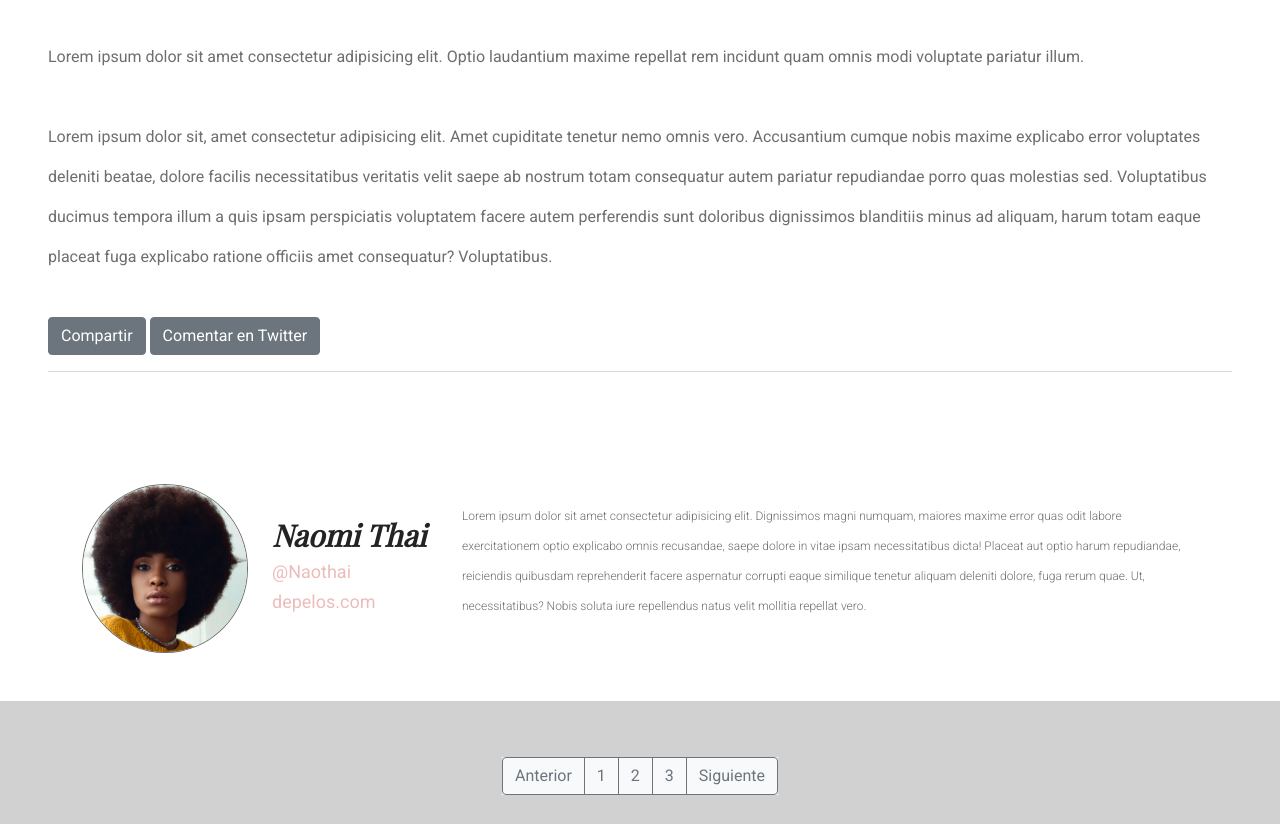
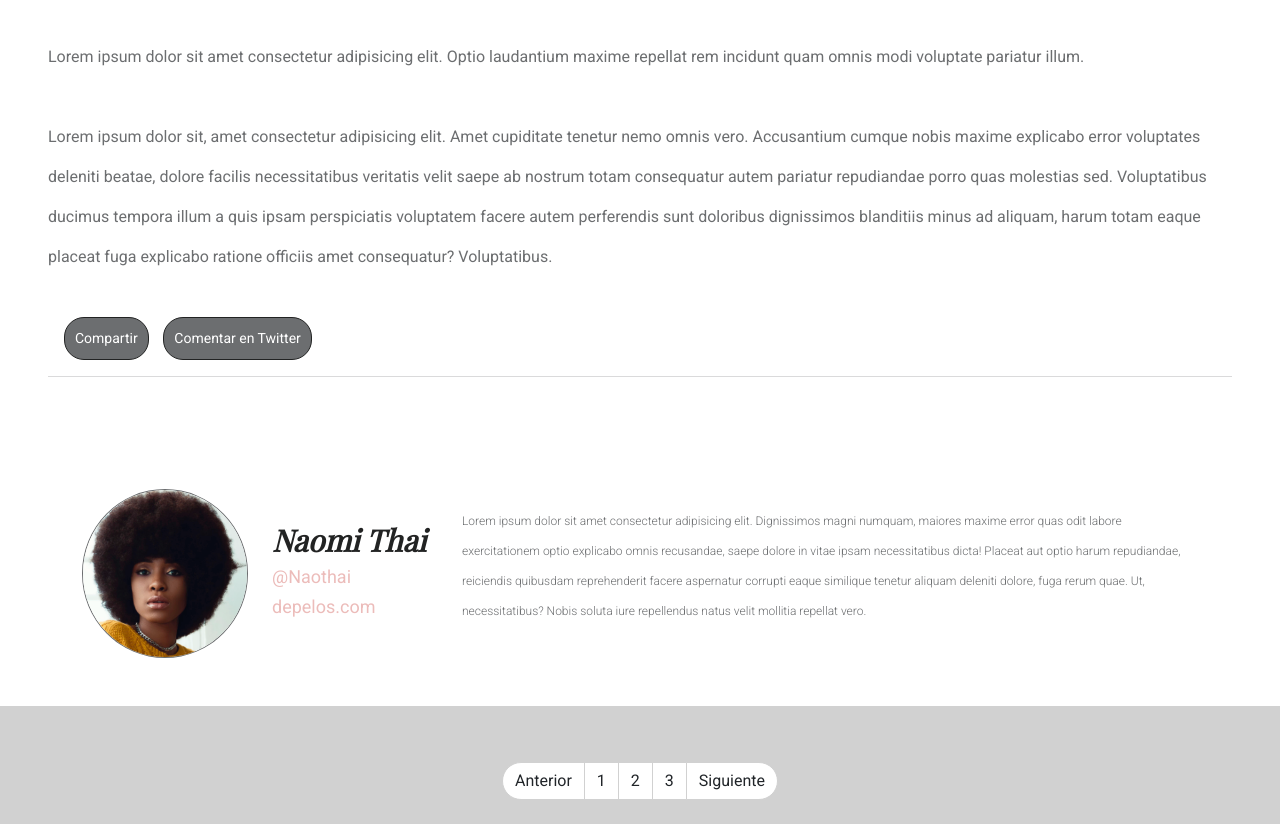
Before and after one commit to DiegoCordovaRatti/BarberShop, a plain HTML site: page index.html in a window 1280 px wide. Shown: the part 1392-2216 px from the top of the page. Drawn offline with nearby package versions, Linux system fonts and the light colour scheme; a web font is replaced by a local one.

Commit message:
third commit

```diff
--- a/assets/scss/componentes/_buttons.scss
+++ b/assets/scss/componentes/_buttons.scss
@@ -1,26 +1,21 @@
-// .button{
-//     padding: 0.7rem 2rem;
-//     border-radius: 3px;
-//     font-family: $open-sans;
-//     font-size: $small;
-//     color:$white;
-// }
+.pagination{
+    .pagination__container{
+        .btn{
+            border: solid $light-gray thin;
+            background-color: white;
+            transition: 500ms ease;
+            &:hover{
+                background-color: $eerie-black;
+            }
+        }
+        .btn.btn--left{
+            border-bottom-left-radius: 20px;
+            border-top-left-radius: 20px;
+        }
+        .btn.btn--right{
+            border-bottom-right-radius: 20px;
+            border-top-right-radius: 20px;
+        }
+    }
 
-// .button_default{
-//    color: $carmine-pink;
-//    border: $carmine-pink;
-//    &:hover{
-//        background-color: $salmon;
-//        border-color:$salmon;
-//        color: $black-olive;
-//    }
-// }
-
-// .button_positive {
-//     background-color: $verdigris;
-//     border-color: $verdigris;
-//     &:hover {
-//     background-color: $medium-aquamarine;
-//     border-color: $medium-aquamarine;
-//     }
-// }
+    }
--- a/assets/scss/layout/_article.scss
+++ b/assets/scss/layout/_article.scss
@@ -10,6 +10,11 @@
             margin: 40px 0;
             font-size: $medium;
         }
+        .btn-sm{
+            border: solid $raisin-black thin;
+            border-radius: 20px;
+            padding: 10px 10px;
+            background-color: $nickel;
+        }
     }
-
 }
--- a/assets/scss/layout/_footer.scss
+++ b/assets/scss/layout/_footer.scss
@@ -4,7 +4,7 @@
     .footer__container{
         @include flex-container;
         .footer__logo{
-        width: 100px;
+        width: 150px;
     }
     }
 
--- a/assets/scss/layout/_header.scss
+++ b/assets/scss/layout/_header.scss
@@ -12,5 +12,18 @@
             font-weight: $black-weight;
             text-align: center;
         }
+        .header__scroll{
+            color: $platinum;
+            animation: MoveUpDown 1s linear infinite;
+            position: absolute;
+        }
+        @keyframes MoveUpDown {
+            0%, 100% {
+              bottom: 0;
+            }
+            50% {
+              bottom: 5px;
+            }
+          }
     }
 }
--- a/assets/scss/layout/_navbar.scss
+++ b/assets/scss/layout/_navbar.scss
@@ -1,7 +1,10 @@
-.navbar{
+.navbar {
     background-color: $eerie-black;
     padding: 10px 5%;
-    .navbar__logo{
-        width: 100px;
+
+    .navbar__container {
+        .navbar__logo {
+            width: 100px;
+        }
     }
 }
--- a/index.html
+++ b/index.html
@@ -61,12 +61,13 @@
     <header class="header">
         <div class="header__container">
             <h1 class="header__title col-sm-12 col-lg-5">5 formas de cuidar tu corte de cabello</h1>
+            <a href="#article"><i class="header__scroll fas fa-angle-double-down fa-4x"></i></a>
         </div>
     </header>
 
 
     <!------------------- ARTICLE ---------------------->
-    <article class="article py-5">
+    <article id="article" class="article py-5">
         <div class="article__container px-5">
             <h3 class="article__date">12 de abril de 2018</h3>
             <p class="article__paragraph">Lorem ipsum, dolor sit amet consectetur adipisicing elit. Quaerat vero
@@ -94,8 +95,14 @@
                 molestias sed. Voluptatibus ducimus tempora illum a quis ipsam perspiciatis voluptatem facere autem
                 perferendis sunt doloribus dignissimos blanditiis minus ad aliquam, harum totam eaque placeat fuga
                 explicabo ratione officiis amet consequatur? Voluptatibus.</p>
-            <button type="button" class="btn btn-secondary">Compartir</button>
-            <button type="button" class="btn btn-secondary">Comentar en Twitter</button>
+            <div class="article__buttons row text-sm-center text-md-start ps-3">
+                <div class="col-4 col-lg-1">
+                    <button type="button" class="btn-sm btn-secondary">Compartir</button>
+                </div>
+                <div class="col-8 col-lg-11">
+                    <button type="button" class="btn-sm btn-secondary">Comentar en Twitter</button>
+                </div>
+            </div>
             <hr>
         </div>
     </article>
@@ -127,12 +134,12 @@
     <!------------------- NAV ---------------------->
     <nav class="pagination">
         <div class="pagination__container mx-auto">
-            <div class="btn-group bg-light" role="group" aria-label="First group">
-                <button type="button" class="btn btn-outline-secondary">Anterior</button>
-                <button type="button" class="btn btn-outline-secondary">1</button>
-                <button type="button" class="btn btn-outline-secondary">2</button>
-                <button type="button" class="btn btn-outline-secondary">3</button>
-                <button type="button" class="btn btn-outline-secondary">Siguiente</button>
+            <div class="btn-group" role="group" aria-label="First group">
+                <button type="button" class="btn btn--left btn-outline-dark">Anterior</button>
+                <button type="button" class="btn btn-outline-dark">1</button>
+                <button type="button" class="btn btn-outline-dark">2</button>
+                <button type="button" class="btn btn-outline-dark">3</button>
+                <button type="button" class="btn btn--right btn-outline-dark">Siguiente</button>
             </div>
         </div>
     </nav>
```
Also changed, not shown: assets/css/main.css, 1 other file.
